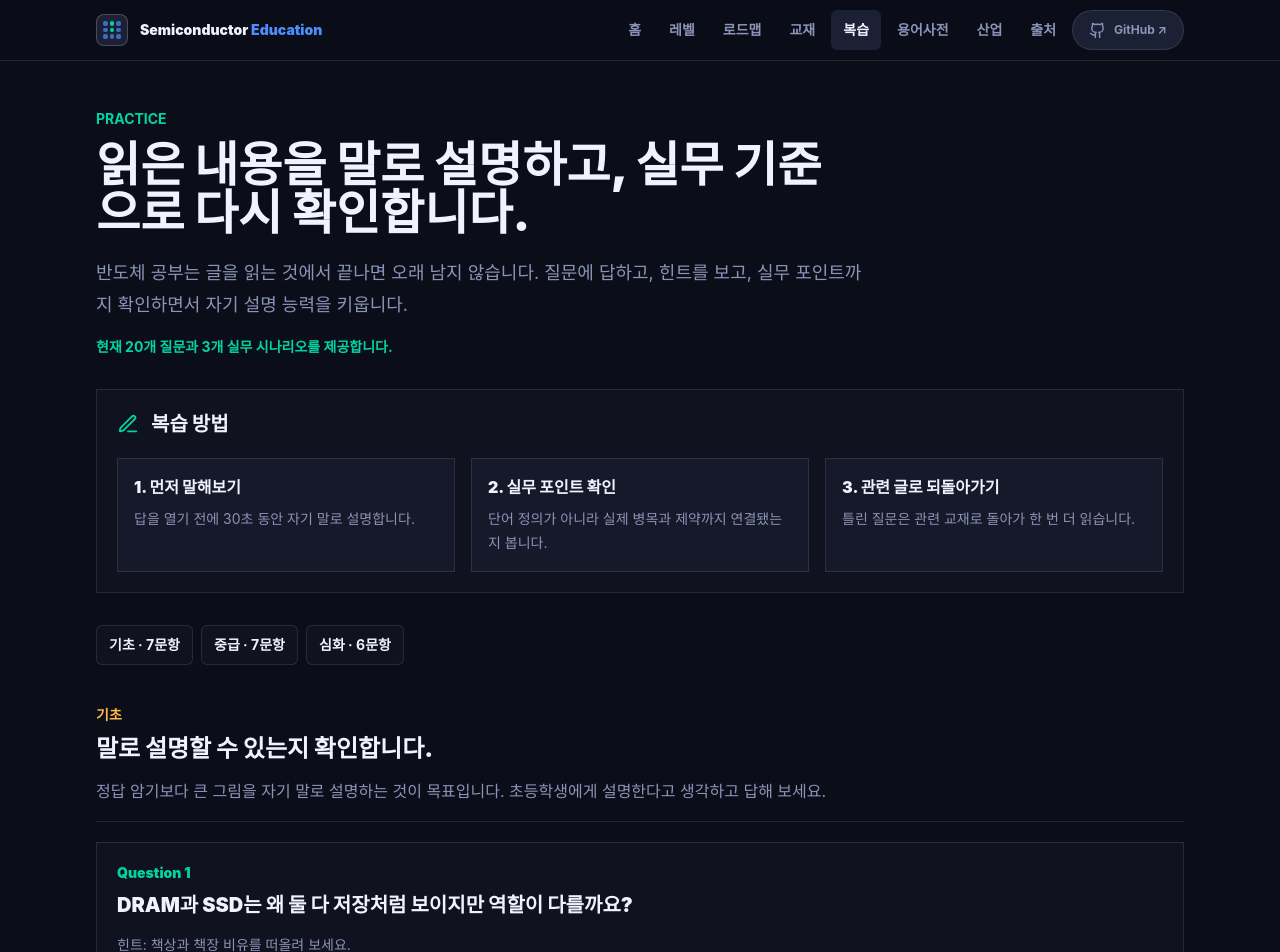
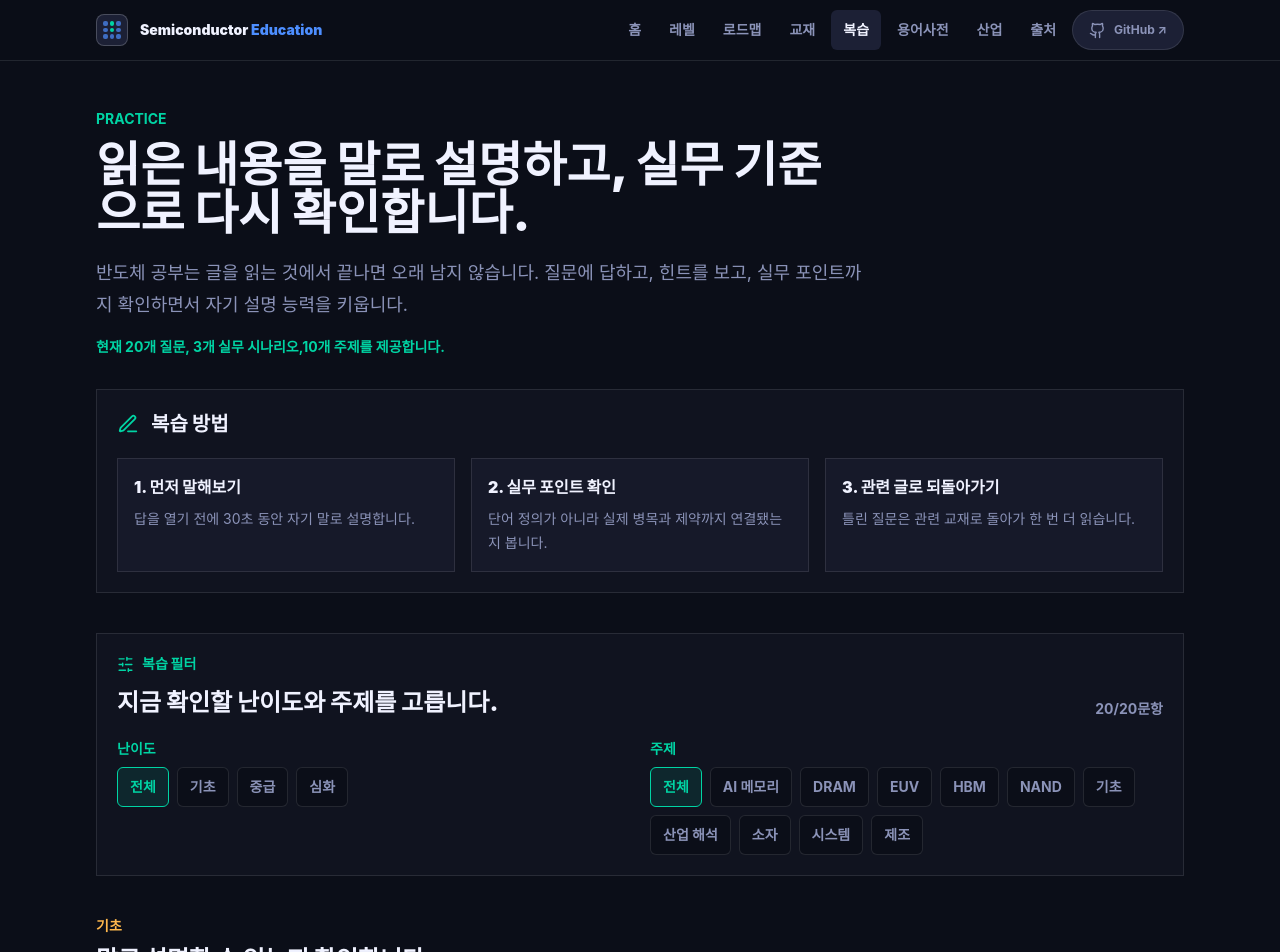
Before and after one commit to pigpgw/semiconductor-education, a Next.js app: page /practice in a window 1280 px wide. Shown: the top 952 px of the page. Built offline with nearby package versions, Linux system fonts and the light colour scheme.

Commit message:
feat(practice): add question filters

```diff
--- a/app/practice/page.tsx
+++ b/app/practice/page.tsx
@@ -2,7 +2,7 @@ import type { Metadata } from "next";
 import Link from "next/link";
 import { ArrowRight, PenLine } from "lucide-react";
 import { PracticeDrill } from "@/components/practice-drill";
-import { practiceSets } from "@/lib/practice";
+import { practiceSets, practiceTopics } from "@/lib/practice";
 
 export const metadata: Metadata = {
   title: "복습 훈련",
@@ -35,8 +35,8 @@ export default function PracticePage() {
           키웁니다.
         </p>
         <p className="mt-4 text-sm font-bold text-teal">
-          현재 {totalQuestions}개 질문과 {totalScenarios}개 실무 시나리오를
-          제공합니다.
+          현재 {totalQuestions}개 질문, {totalScenarios}개 실무 시나리오,
+          {practiceTopics.length}개 주제를 제공합니다.
         </p>
       </section>
 
@@ -67,20 +67,8 @@ export default function PracticePage() {
         </div>
       </section>
 
-      <nav className="mt-8 flex flex-wrap gap-2" aria-label="레벨별 복습 이동">
-        {practiceSets.map((set) => (
-          <a
-            key={set.levelId}
-            href={`#${set.levelId}`}
-            className="focus-ring inline-flex min-h-10 items-center rounded-md border border-line bg-paper px-3 text-sm font-bold hover:border-teal hover:text-teal"
-          >
-            {set.levelLabel} · {set.questions.length}문항
-          </a>
-        ))}
-      </nav>
-
       <div className="mt-10">
-        <PracticeDrill sets={practiceSets} />
+        <PracticeDrill sets={practiceSets} topics={practiceTopics} />
       </div>
 
       <section className="mt-10 rounded-2xl border border-line bg-bg0 p-6 text-white">
--- a/components/practice-drill.tsx
+++ b/components/practice-drill.tsx
@@ -1,14 +1,58 @@
 "use client";
 
-import { useState } from "react";
+import { useMemo, useState, type ReactNode } from "react";
 import Link from "next/link";
-import { ArrowRight, CheckCircle2 } from "lucide-react";
+import { ArrowRight, CheckCircle2, SlidersHorizontal, X } from "lucide-react";
 import type { PracticeSet } from "@/lib/practice";
 
 type OpenState = Record<string, boolean>;
+type FilterOption = {
+  id: string;
+  label: string;
+};
 
-export function PracticeDrill({ sets }: { sets: PracticeSet[] }) {
+const allLevels = "all";
+const allTopics = "all";
+
+export function PracticeDrill({
+  sets,
+  topics
+}: {
+  sets: PracticeSet[];
+  topics: string[];
+}) {
   const [openAnswers, setOpenAnswers] = useState<OpenState>({});
+  const [selectedLevel, setSelectedLevel] = useState(allLevels);
+  const [selectedTopic, setSelectedTopic] = useState(allTopics);
+
+  const levelOptions = useMemo<FilterOption[]>(
+    () => sets.map((set) => ({ id: set.levelId, label: set.levelLabel })),
+    [sets]
+  );
+  const totalQuestionCount = sets.reduce(
+    (sum, set) => sum + set.questions.length,
+    0
+  );
+  const filteredSets = useMemo(
+    () =>
+      sets
+        .filter((set) => selectedLevel === allLevels || set.levelId === selectedLevel)
+        .map((set) => ({
+          ...set,
+          questions: set.questions.filter(
+            (question) =>
+              selectedTopic === allTopics || question.topic === selectedTopic
+          )
+        }))
+        .filter((set) => set.questions.length > 0),
+    [selectedLevel, selectedTopic, sets]
+  );
+  const visibleQuestionCount = filteredSets.reduce(
+    (sum, set) => sum + set.questions.length,
+    0
+  );
+  const activeFilterCount =
+    Number(selectedLevel !== allLevels) + Number(selectedTopic !== allTopics);
 
   function toggleAnswer(id: string) {
     setOpenAnswers((current) => ({
@@ -17,9 +61,97 @@ export function PracticeDrill({ sets }: { sets: PracticeSet[] }) {
     }));
   }
 
+  function resetFilters() {
+    setSelectedLevel(allLevels);
+    setSelectedTopic(allTopics);
+    setOpenAnswers({});
+  }
+
   return (
     <div className="grid gap-10">
-      {sets.map((set) => (
+      <section className="border border-line bg-paper p-4 sm:p-5">
+        <div className="grid gap-4 lg:grid-cols-[1fr_auto] lg:items-end">
+          <div>
+            <p className="inline-flex items-center gap-2 text-sm font-black text-teal">
+              <SlidersHorizontal size={17} aria-hidden />
+              복습 필터
+            </p>
+            <h2 className="mt-2 text-2xl font-black">
+              지금 확인할 난이도와 주제를 고릅니다.
+            </h2>
+          </div>
+          <div className="text-sm font-bold text-muted">
+            {visibleQuestionCount}/{totalQuestionCount}문항
+          </div>
+        </div>
+
+        <div className="mt-5 grid gap-5 lg:grid-cols-2">
+          <FilterGroup label="난이도">
+            <FilterButton
+              active={selectedLevel === allLevels}
+              onClick={() => setSelectedLevel(allLevels)}
+            >
+              전체
+            </FilterButton>
+            {levelOptions.map((level) => (
+              <FilterButton
+                key={level.id}
+                active={selectedLevel === level.id}
+                onClick={() => setSelectedLevel(level.id)}
+              >
+                {level.label}
+              </FilterButton>
+            ))}
+          </FilterGroup>
+
+          <FilterGroup label="주제">
+            <FilterButton
+              active={selectedTopic === allTopics}
+              onClick={() => setSelectedTopic(allTopics)}
+            >
+              전체
+            </FilterButton>
+            {topics.map((topic) => (
+              <FilterButton
+                key={topic}
+                active={selectedTopic === topic}
+                onClick={() => setSelectedTopic(topic)}
+              >
+                {topic}
+              </FilterButton>
+            ))}
+          </FilterGroup>
+        </div>
+
+        {activeFilterCount > 0 ? (
+          <button
+            type="button"
+            onClick={resetFilters}
+            className="focus-ring mt-5 inline-flex min-h-10 items-center gap-2 rounded-md border border-line px-3 text-sm font-bold text-muted hover:border-teal hover:text-teal"
+          >
+            <X size={16} aria-hidden />
+            필터 초기화
+          </button>
+        ) : null}
+      </section>
+
+      {filteredSets.length === 0 ? (
+        <section className="border border-line bg-paper p-6">
+          <h2 className="text-2xl font-black">조건에 맞는 질문이 없습니다.</h2>
+          <p className="mt-3 max-w-2xl leading-7 text-muted">
+            난이도나 주제를 넓히면 다시 복습 질문을 볼 수 있습니다.
+          </p>
+          <button
+            type="button"
+            onClick={resetFilters}
+            className="focus-ring mt-5 inline-flex min-h-11 items-center rounded-md bg-blue px-4 text-sm font-bold text-bg0 hover:bg-teal"
+          >
+            전체 질문 보기
+          </button>
+        </section>
+      ) : null}
+
+      {filteredSets.map((set) => (
         <section key={set.levelId} id={set.levelId} className="scroll-mt-28">
           <div className="border-b border-line pb-4">
             <p className="text-sm font-black text-saffron">{set.levelLabel}</p>
@@ -31,14 +163,19 @@ export function PracticeDrill({ sets }: { sets: PracticeSet[] }) {
 
           <div className="mt-5 grid gap-4">
             {set.questions.map((question, index) => {
-              const id = `${set.levelId}-${index}`;
+              const id = `${set.levelId}-${question.question}`;
               const open = openAnswers[id] ?? false;
 
               return (
                 <article key={question.question} className="border border-line bg-paper p-5">
+                  <div className="flex flex-wrap items-center gap-2">
                     <p className="text-sm font-black text-teal">
                       Question {index + 1}
                     </p>
+                    <span className="rounded-full border border-line bg-bg3 px-3 py-1 text-xs font-bold text-muted">
+                      {question.topic}
+                    </span>
+                  </div>
                   <h3 className="mt-2 text-xl font-black">{question.question}</h3>
                   <p className="mt-3 text-sm leading-7 text-muted">
                     힌트: {question.hint}
@@ -80,6 +217,7 @@ export function PracticeDrill({ sets }: { sets: PracticeSet[] }) {
             })}
           </div>
 
+          {selectedTopic === allTopics ? (
             <div className="mt-5 grid gap-4 md:grid-cols-2">
               {set.scenarios.map((scenario) => (
                 <article key={scenario.title} className="border border-line bg-surface p-5">
@@ -101,8 +239,48 @@ export function PracticeDrill({ sets }: { sets: PracticeSet[] }) {
                 </article>
               ))}
             </div>
+          ) : null}
         </section>
       ))}
     </div>
   );
 }
+
+function FilterGroup({
+  label,
+  children
+}: {
+  label: string;
+  children: ReactNode;
+}) {
+  return (
+    <div>
+      <p className="text-sm font-black text-teal">{label}</p>
+      <div className="mt-2 flex flex-wrap gap-2">{children}</div>
+    </div>
+  );
+}
+
+function FilterButton({
+  active,
+  onClick,
+  children
+}: {
+  active: boolean;
+  onClick: () => void;
+  children: ReactNode;
+}) {
+  return (
+    <button
+      type="button"
+      onClick={onClick}
+      className={`focus-ring inline-flex min-h-10 items-center rounded-md border px-3 text-sm font-bold ${
+        active
+          ? "border-teal bg-teal/10 text-teal"
+          : "border-line bg-bg0 text-muted hover:border-teal hover:text-teal"
+      }`}
+    >
+      {children}
+    </button>
+  );
+}
--- a/lib/practice.ts
+++ b/lib/practice.ts
@@ -1,6 +1,7 @@
 import type { LevelId } from "@/lib/levels";
 
 export type PracticeQuestion = {
+  topic: string;
   question: string;
   hint: string;
   answer: string;
@@ -35,6 +36,7 @@ export const practiceSets: PracticeSet[] = [
       "정답 암기보다 큰 그림을 자기 말로 설명하는 것이 목표입니다. 초등학생에게 설명한다고 생각하고 답해 보세요.",
     questions: [
       {
+        topic: "DRAM",
         question: "DRAM과 SSD는 왜 둘 다 저장처럼 보이지만 역할이 다를까요?",
         hint: "책상과 책장 비유를 떠올려 보세요.",
         answer:
@@ -47,6 +49,7 @@ export const practiceSets: PracticeSet[] = [
         }
       },
       {
+        topic: "소자",
         question: "반도체에서 트랜지스터를 스위치라고 부르는 이유는 무엇일까요?",
         hint: "전류가 흐르는 길을 열고 닫는다는 관점으로 답해 보세요.",
         answer:
@@ -59,6 +62,7 @@ export const practiceSets: PracticeSet[] = [
         }
       },
       {
+        topic: "기초",
         question: "반도체가 도체와 부도체의 중간이라는 말은 무슨 뜻일까요?",
         hint: "항상 전기가 잘 통하거나 항상 막히는 물질이 아니라는 점을 생각하세요.",
         answer:
@@ -71,6 +75,7 @@ export const practiceSets: PracticeSet[] = [
         }
       },
       {
+        topic: "DRAM",
         question: "DRAM이 빠른데도 컴퓨터가 SSD만으로 동작하지 않는 이유는 무엇일까요?",
         hint: "오래 보관하는 능력과 빠르게 꺼내 쓰는 능력을 구분해 보세요.",
         answer:
@@ -83,6 +88,7 @@ export const practiceSets: PracticeSet[] = [
         }
       },
       {
+        topic: "HBM",
         question: "HBM을 데이터가 지나가는 넓은 도로라고 비유할 수 있는 이유는 무엇일까요?",
         hint: "한 번에 지나갈 수 있는 데이터 양을 떠올려 보세요.",
         answer:
@@ -95,6 +101,7 @@ export const practiceSets: PracticeSet[] = [
         }
       },
       {
+        topic: "EUV",
         question: "EUV에서 빛의 파장이 짧다는 말은 왜 중요할까요?",
         hint: "두꺼운 펜과 얇은 펜으로 작은 글씨를 쓰는 차이를 떠올려 보세요.",
         answer:
@@ -107,6 +114,7 @@ export const practiceSets: PracticeSet[] = [
         }
       },
       {
+        topic: "제조",
         question: "수율이 낮으면 기술이 좋아 보여도 왜 문제가 될까요?",
         hint: "100개를 만들었을 때 정상 제품이 몇 개인지 생각해 보세요.",
         answer:
@@ -140,6 +148,7 @@ export const practiceSets: PracticeSet[] = [
       "용어를 아는 것에서 끝내지 않고 왜 그 구조가 필요한지, 어떤 대가를 치르는지까지 확인합니다.",
     questions: [
       {
+        topic: "HBM",
         question: "HBM은 왜 단순히 DRAM 용량을 키운 제품이 아닐까요?",
         hint: "적층, TSV, 대역폭, GPU와의 거리를 함께 생각하세요.",
         answer:
@@ -152,6 +161,7 @@ export const practiceSets: PracticeSet[] = [
         }
       },
       {
+        topic: "DRAM",
         question: "DRAM refresh는 왜 성능과 전력 관점에서도 중요한가요?",
         hint: "데이터를 유지하려면 주기적으로 다시 써야 한다는 점에서 출발하세요.",
         answer:
@@ -164,6 +174,7 @@ export const practiceSets: PracticeSet[] = [
         }
       },
       {
+        topic: "DRAM",
         question: "DDR, LPDDR, GDDR, HBM은 모두 DRAM 계열인데 왜 용도가 다를까요?",
         hint: "속도 하나만 보지 말고 전력, 거리, 패키징, 시스템 종류를 같이 보세요.",
         answer:
@@ -176,6 +187,7 @@ export const practiceSets: PracticeSet[] = [
         }
       },
       {
+        topic: "NAND",
         question: "3D NAND가 셀을 위로 쌓는 방식으로 용량을 늘리는 이유는 무엇인가요?",
         hint: "땅이 부족할 때 건물을 높게 짓는 상황을 떠올려 보세요.",
         answer:
@@ -188,6 +200,7 @@ export const practiceSets: PracticeSet[] = [
         }
       },
       {
+        topic: "HBM",
         question: "TSV는 HBM에서 어떤 문제를 풀고, 어떤 문제를 새로 만들까요?",
         hint: "칩을 쌓았을 때 위아래를 어떻게 연결할지 생각하세요.",
         answer:
@@ -200,6 +213,7 @@ export const practiceSets: PracticeSet[] = [
         }
       },
       {
+        topic: "EUV",
         question: "DUV에서 멀티 패터닝을 쓰면 왜 비용과 오차 부담이 커질까요?",
         hint: "한 번에 그릴 그림을 여러 번 나누어 맞추는 상황을 생각하세요.",
         answer:
@@ -212,6 +226,7 @@ export const practiceSets: PracticeSet[] = [
         }
       },
       {
+        topic: "시스템",
         question: "메모리 성능을 볼 때 대역폭과 지연 시간을 구분해야 하는 이유는 무엇인가요?",
         hint: "도로의 차선 수와 목적지까지 걸리는 시간을 나눠 생각하세요.",
         answer:
@@ -245,6 +260,7 @@ export const practiceSets: PracticeSet[] = [
       "기술이 좋다는 말 뒤에 어떤 병목, 양산 난이도, 비용, 검증 문제가 있는지 분리해 보는 단계입니다.",
     questions: [
       {
+        topic: "EUV",
         question: "EUV가 더 짧은 파장을 쓰는데도 도입이 어렵다고 말하는 이유는 무엇인가요?",
         hint: "장비만 사면 끝나는 문제가 아니라는 점을 생각하세요.",
         answer:
@@ -257,6 +273,7 @@ export const practiceSets: PracticeSet[] = [
         }
       },
       {
+        topic: "AI 메모리",
         question: "AI 메모리에서 memory wall을 설명할 때 HBM만 말하면 부족한 이유는 무엇인가요?",
         hint: "GPU, 메모리, 저장장치, 데이터 이동 전체를 시스템으로 보세요.",
         answer:
@@ -269,6 +286,7 @@ export const practiceSets: PracticeSet[] = [
         }
       },
       {
+        topic: "DRAM",
         question: "DRAM 미세화에서 커패시터가 작아질수록 어떤 실무 문제가 커질까요?",
         hint: "작은 컵에 물을 담으면 조금만 새어도 티가 많이 난다는 비유를 떠올리세요.",
         answer:
@@ -281,6 +299,7 @@ export const practiceSets: PracticeSet[] = [
         }
       },
       {
+        topic: "HBM",
         question: "HBM 패키징에서 열 문제가 성능 문제로 바뀌는 과정은 무엇인가요?",
         hint: "칩을 쌓으면 열이 빠져나가는 길이 어떻게 달라지는지 생각하세요.",
         answer:
@@ -293,6 +312,7 @@ export const practiceSets: PracticeSet[] = [
         }
       },
       {
+        topic: "시스템",
         question: "CXL 같은 메모리 확장 기술이 HBM을 바로 대체한다고 보기 어려운 이유는 무엇인가요?",
         hint: "가까운 초고속 작업 공간과 멀리 있는 확장 공간을 나눠 보세요.",
         answer:
@@ -305,6 +325,7 @@ export const practiceSets: PracticeSet[] = [
         }
       },
       {
+        topic: "산업 해석",
         question: "새 공정이나 새 패키징 기술이 발표되면 어떤 질문으로 실무성을 확인해야 할까요?",
         hint: "좋다는 말 뒤에 양산과 고객 적용을 확인하는 질문을 붙여 보세요.",
         answer:
@@ -331,3 +352,9 @@ export const practiceSets: PracticeSet[] = [
     ]
   }
 ];
+
+export const practiceTopics = Array.from(
+  new Set(
+    practiceSets.flatMap((set) => set.questions.map((question) => question.topic))
+  )
+).sort((a, b) => a.localeCompare(b));
--- a/scripts/check-practice.mjs
+++ b/scripts/check-practice.mjs
@@ -18,6 +18,7 @@ function extractPracticeSets(text) {
     const questions = Array.from(
       questionsBlock.matchAll(/\{\n([\s\S]*?)\n {6}\}/g)
     ).map(([, block]) => ({
+      topic: getField(block, "topic"),
       question: getField(block, "question"),
       hint: getField(block, "hint"),
       answer: getField(block, "answer"),
@@ -60,6 +61,7 @@ const missingLevels = Array.from(requiredLevelIds).filter(
 const emptyLevels = practiceSets.filter((set) => set.questions.length === 0);
 const missingFields = questions.filter(
   (question) =>
+    !question.topic ||
     !question.question ||
     !question.hint ||
     !question.answer ||
@@ -88,6 +90,10 @@ const report = {
   byLevel: Object.fromEntries(
     practiceSets.map((set) => [set.levelId, set.questions.length])
   ),
+  byTopic: questions.reduce((counts, question) => {
+    counts[question.topic] = (counts[question.topic] ?? 0) + 1;
+    return counts;
+  }, {}),
   missingLevels,
   emptyLevels,
   missingFields,
```
Lines whose indentation alone changed are shown as unchanged.
